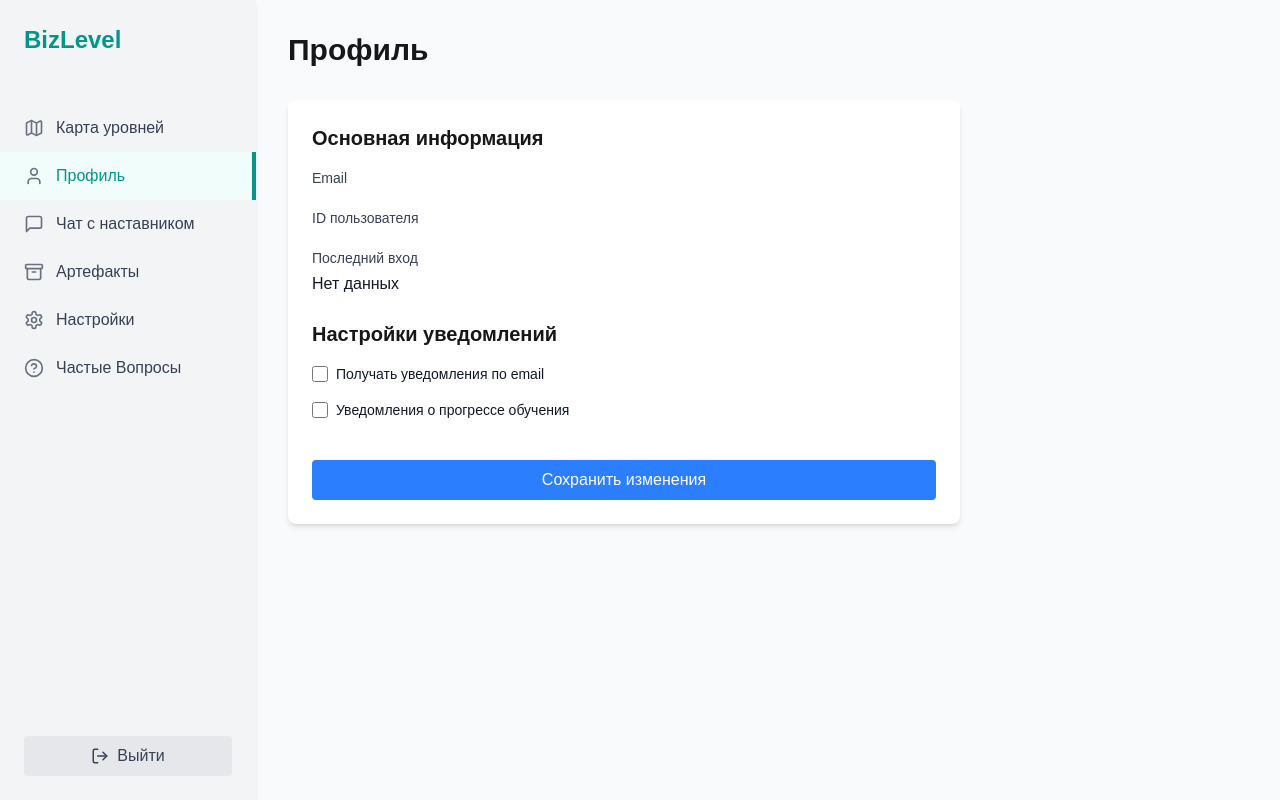
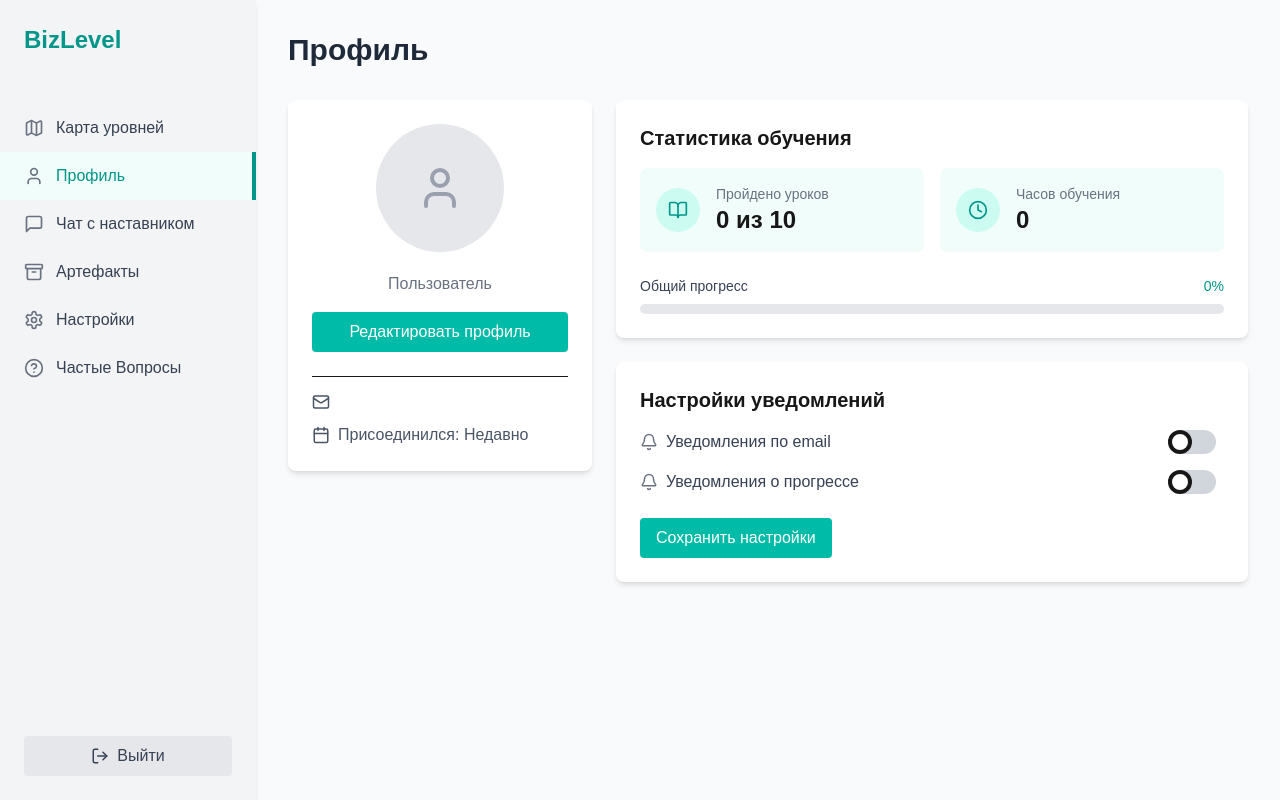
Before and after one commit to Yerlanalim/bizlevel-platform, a Next.js app: page /dashboard/profile in a window 1280 px wide. Built offline with nearby package versions, Linux system fonts and the light colour scheme; no server answers.

Commit message:
Обновлена страница профиля с новым дизайном и добавлены стили для переключателей

```diff
--- a/app/dashboard/profile/page.tsx
+++ b/app/dashboard/profile/page.tsx
@@ -2,17 +2,62 @@
 import { useState, useEffect } from 'react'
 import { supabase } from '@/utils/supabaseClient'
 import { User } from '@supabase/supabase-js'
+import { Mail, User as UserIcon, Calendar, Bell, Shield, Award, BookOpen, Clock } from 'lucide-react'
+import Image from 'next/image'
+
+// Тип для профиля пользователя
+type Profile = {
+  id: string;
+  full_name?: string;
+  avatar_url?: string;
+  role?: string;
+  bio?: string;
+  company?: string;
+  position?: string;
+  completed_lessons?: number;
+  total_hours?: number;
+  joined_at?: string;
+}
 
 export default function Profile() {
   const [user, setUser] = useState<User | null>(null)
+  const [profile, setProfile] = useState<Profile | null>(null)
   const [loading, setLoading] = useState(true)
 
   useEffect(() => {
     const getUser = async () => {
       const { data: { user } } = await supabase.auth.getUser()
+
+      if (user) {
         setUser(user)
+
+        // Получаем данные профиля из таблицы profiles
+        const { data: profileData } = await supabase
+          .from('profiles')
+          .select('*')
+          .eq('id', user.id)
+          .single()
+
+        // Если профиль существует, используем его данные
+        // Иначе создаем базовый профиль
+        if (profileData) {
+          setProfile(profileData)
+        } else {
+          setProfile({
+            id: user.id,
+            full_name: 'Пользователь',
+            avatar_url: 'https://images.unsplash.com/photo-1472099645785-5658abf4ff4e?q=80&w=250',
+            role: 'user',
+            completed_lessons: 1,
+            total_hours: 2,
+            joined_at: new Date().toISOString()
+          })
+        }
+      }
+
       setLoading(false)
     }
+
     getUser()
   }, [])
 
@@ -20,7 +65,7 @@ export default function Profile() {
     return (
       <div className="flex min-h-screen items-center justify-center">
         <div className="text-center">
-          <div className="animate-spin rounded-full h-12 w-12 border-t-2 border-b-2 border-blue-500 mx-auto"></div>
+          <div className="animate-spin rounded-full h-12 w-12 border-t-2 border-b-2 border-teal-500 mx-auto"></div>
           <p className="mt-4">Загрузка профиля...</p>
         </div>
       </div>
@@ -29,66 +74,168 @@ export default function Profile() {
 
   return (
     <div className="p-8">
-      <h1 className="text-3xl font-bold mb-8">Профиль</h1>
+      <h1 className="text-3xl font-bold mb-8 text-gray-800">Профиль</h1>
 
-      <div className="max-w-2xl bg-white rounded-lg shadow-md p-6">
-        <div className="space-y-6">
-          <div>
-            <h2 className="text-xl font-semibold mb-4">Основная информация</h2>
-            <div className="grid grid-cols-1 gap-4">
-              <div>
-                <label className="block text-sm font-medium text-gray-700">Email</label>
-                <p className="mt-1 text-gray-900">{user?.email}</p>
+      <div className="grid grid-cols-1 md:grid-cols-3 gap-6">
+        {/* Левая колонка - основная информация */}
+        <div className="md:col-span-1">
+          <div className="bg-white rounded-lg shadow-md p-6">
+            <div className="flex flex-col items-center text-center mb-6">
+              <div className="relative w-32 h-32 mb-4 rounded-full overflow-hidden">
+                {profile?.avatar_url ? (
+                  <Image
+                    src={profile.avatar_url}
+                    alt="Аватар пользователя"
+                    fill
+                    className="object-cover"
+                  />
+                ) : (
+                  <div className="w-full h-full bg-gray-200 flex items-center justify-center">
+                    <UserIcon size={48} className="text-gray-400" />
                   </div>
-              <div>
-                <label className="block text-sm font-medium text-gray-700">ID пользователя</label>
-                <p className="mt-1 text-gray-900">{user?.id}</p>
+                )}
               </div>
-              <div>
-                <label className="block text-sm font-medium text-gray-700">Последний вход</label>
-                <p className="mt-1 text-gray-900">
-                  {user?.last_sign_in_at ? new Date(user.last_sign_in_at).toLocaleString() : 'Нет данных'}
-                </p>
+              <h2 className="text-xl font-semibold">{profile?.full_name || user?.email?.split('@')[0]}</h2>
+              <p className="text-gray-500 mt-1">{profile?.role === 'admin' ? 'Администратор' : 'Пользователь'}</p>
+
+              <div className="mt-4 w-full">
+                <button className="w-full px-4 py-2 bg-teal-500 text-white rounded hover:bg-teal-600 transition-colors">
+                  Редактировать профиль
+                </button>
+              </div>
+            </div>
+
+            <div className="border-t pt-4">
+              <div className="space-y-3">
+                <div className="flex items-center text-gray-600">
+                  <Mail size={18} className="mr-2" />
+                  <span>{user?.email}</span>
+                </div>
+                {profile?.company && (
+                  <div className="flex items-center text-gray-600">
+                    <Shield size={18} className="mr-2" />
+                    <span>{profile.company}</span>
+                  </div>
+                )}
+                {profile?.position && (
+                  <div className="flex items-center text-gray-600">
+                    <Award size={18} className="mr-2" />
+                    <span>{profile.position}</span>
+                  </div>
+                )}
+                <div className="flex items-center text-gray-600">
+                  <Calendar size={18} className="mr-2" />
+                  <span>Присоединился: {profile?.joined_at ? new Date(profile.joined_at).toLocaleDateString() : 'Недавно'}</span>
+                </div>
+              </div>
             </div>
           </div>
         </div>
 
+        {/* Правая колонка - статистика и настройки */}
+        <div className="md:col-span-2">
+          {/* Статистика */}
+          <div className="bg-white rounded-lg shadow-md p-6 mb-6">
+            <h2 className="text-xl font-semibold mb-4">Статистика обучения</h2>
+
+            <div className="grid grid-cols-1 md:grid-cols-2 gap-4">
+              <div className="bg-teal-50 p-4 rounded-lg">
+                <div className="flex items-center">
+                  <div className="bg-teal-100 p-3 rounded-full mr-4">
+                    <BookOpen size={20} className="text-teal-600" />
+                  </div>
                   <div>
-            <h2 className="text-xl font-semibold mb-4">Настройки уведомлений</h2>
-            <div className="space-y-4">
-              <div className="flex items-center">
-                <input
-                  type="checkbox"
-                  id="emailNotifications"
-                  className="h-4 w-4 text-blue-600 focus:ring-blue-500 border-gray-300 rounded"
-                />
-                <label htmlFor="emailNotifications" className="ml-2 block text-sm text-gray-900">
-                  Получать уведомления по email
-                </label>
-              </div>
-              <div className="flex items-center">
-                <input
-                  type="checkbox"
-                  id="progressUpdates"
-                  className="h-4 w-4 text-blue-600 focus:ring-blue-500 border-gray-300 rounded"
-                />
-                <label htmlFor="progressUpdates" className="ml-2 block text-sm text-gray-900">
-                  Уведомления о прогрессе обучения
-                </label>
+                    <p className="text-gray-500 text-sm">Пройдено уроков</p>
+                    <p className="text-2xl font-semibold">{profile?.completed_lessons || 0} из 10</p>
                   </div>
                 </div>
               </div>
 
-          <div className="pt-4">
+              <div className="bg-teal-50 p-4 rounded-lg">
+                <div className="flex items-center">
+                  <div className="bg-teal-100 p-3 rounded-full mr-4">
+                    <Clock size={20} className="text-teal-600" />
+                  </div>
+                  <div>
+                    <p className="text-gray-500 text-sm">Часов обучения</p>
+                    <p className="text-2xl font-semibold">{profile?.total_hours || 0}</p>
+                  </div>
+                </div>
+              </div>
+            </div>
+
+            {/* Прогресс */}
+            <div className="mt-6">
+              <div className="flex justify-between mb-2">
+                <span className="text-sm font-medium text-gray-700">Общий прогресс</span>
+                <span className="text-sm font-medium text-teal-600">{profile?.completed_lessons ? Math.round((profile.completed_lessons / 10) * 100) : 0}%</span>
+              </div>
+              <div className="w-full bg-gray-200 rounded-full h-2.5">
+                <div
+                  className="bg-teal-500 h-2.5 rounded-full"
+                  style={{ width: `${profile?.completed_lessons ? Math.round((profile.completed_lessons / 10) * 100) : 0}%` }}
+                ></div>
+              </div>
+            </div>
+          </div>
+
+          {/* Настройки */}
+          <div className="bg-white rounded-lg shadow-md p-6">
+            <h2 className="text-xl font-semibold mb-4">Настройки уведомлений</h2>
+
+            <div className="space-y-4">
+              <div className="flex items-center justify-between">
+                <div className="flex items-center">
+                  <Bell size={18} className="mr-2 text-gray-500" />
+                  <label htmlFor="emailNotifications" className="text-gray-700">
+                    Уведомления по email
+                  </label>
+                </div>
+                <div className="relative inline-block w-12 mr-2 align-middle select-none">
+                  <input
+                    type="checkbox"
+                    id="emailNotifications"
+                    className="toggle-checkbox absolute block w-6 h-6 rounded-full bg-white border-4 appearance-none cursor-pointer"
+                  />
+                  <label
+                    htmlFor="emailNotifications"
+                    className="toggle-label block overflow-hidden h-6 rounded-full bg-gray-300 cursor-pointer"
+                  ></label>
+                </div>
+              </div>
+
+              <div className="flex items-center justify-between">
+                <div className="flex items-center">
+                  <Bell size={18} className="mr-2 text-gray-500" />
+                  <label htmlFor="progressUpdates" className="text-gray-700">
+                    Уведомления о прогрессе
+                  </label>
+                </div>
+                <div className="relative inline-block w-12 mr-2 align-middle select-none">
+                  <input
+                    type="checkbox"
+                    id="progressUpdates"
+                    className="toggle-checkbox absolute block w-6 h-6 rounded-full bg-white border-4 appearance-none cursor-pointer"
+                  />
+                  <label
+                    htmlFor="progressUpdates"
+                    className="toggle-label block overflow-hidden h-6 rounded-full bg-gray-300 cursor-pointer"
+                  ></label>
+                </div>
+              </div>
+            </div>
+
+            <div className="mt-6">
               <button
-              className="w-full px-4 py-2 bg-blue-500 text-white rounded hover:bg-blue-600 transition-colors"
+                className="px-4 py-2 bg-teal-500 text-white rounded hover:bg-teal-600 transition-colors"
                 onClick={() => {
                   // В реальном приложении здесь будет сохранение настроек
                   alert('Настройки сохранены!')
                 }}
               >
-              Сохранить изменения
+                Сохранить настройки
               </button>
+            </div>
           </div>
         </div>
       </div>
--- a/app/globals.css
+++ b/app/globals.css
@@ -8,12 +8,18 @@
 :root {
   --background: #ffffff;
   --foreground: #171717;
+  --foreground-rgb: 0, 0, 0;
+  --background-start-rgb: 214, 219, 220;
+  --background-end-rgb: 255, 255, 255;
 }
 
 @media (prefers-color-scheme: dark) {
   :root {
     --background: #0a0a0a;
     --foreground: #ededed;
+    --foreground-rgb: 255, 255, 255;
+    --background-start-rgb: 0, 0, 0;
+    --background-end-rgb: 0, 0, 0;
   }
 }
 
@@ -22,3 +28,17 @@ body {
   background: var(--background);
   font-family: Arial, Helvetica, sans-serif;
 }
+
+/* Стили для переключателей */
+.toggle-checkbox:checked {
+  right: 0;
+  border-color: #14b8a6;
+}
+
+.toggle-checkbox:checked + .toggle-label {
+  background-color: #14b8a6;
+}
+
+.toggle-label {
+  transition: background-color 0.2s ease;
+}
```
Lines whose indentation alone changed are shown as unchanged.
